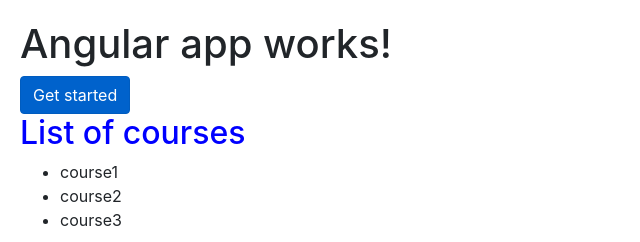
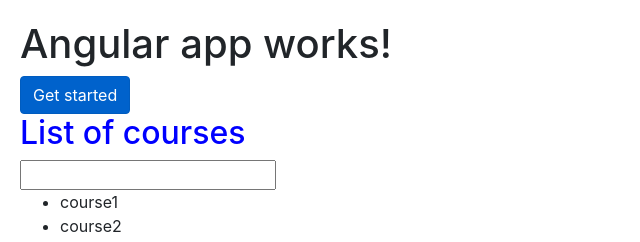
Before and after one commit to fer77/Angular, an Angular app in the folder ecommerce-app/hello-world/: page / in a window 1280 px wide. Shown: the top 242 px of the page, without its empty margins (0-640 px from the left). Built offline with nearby package versions, Linux system fonts and the light colour scheme.

Commit message:
event filtering

```diff
--- a/ecommerce-app/hello-world/src/app/courses.component.ts
+++ b/ecommerce-app/hello-world/src/app/courses.component.ts
@@ -8,6 +8,7 @@
             <button (click)="welcome($event)" class="btn btn-primary" [class.active]="isActive"> Get started</button>
         </div>
         <h2 [style.color]="isActive ? 'blue' : 'black'">{{ title }}</h2>
+        <input (keyup.enter)="onKeyUp()" />
         <ul>
             <li *ngFor="let course of courses">
                 {{ course }}
@@ -29,6 +30,9 @@
     courses;
     isActive = true;
 
+    onKeyUp() {
+        alert('enter was pressed');
+    }
     onDivClicked() {
         console.log('div was clicked!');
     }
```
